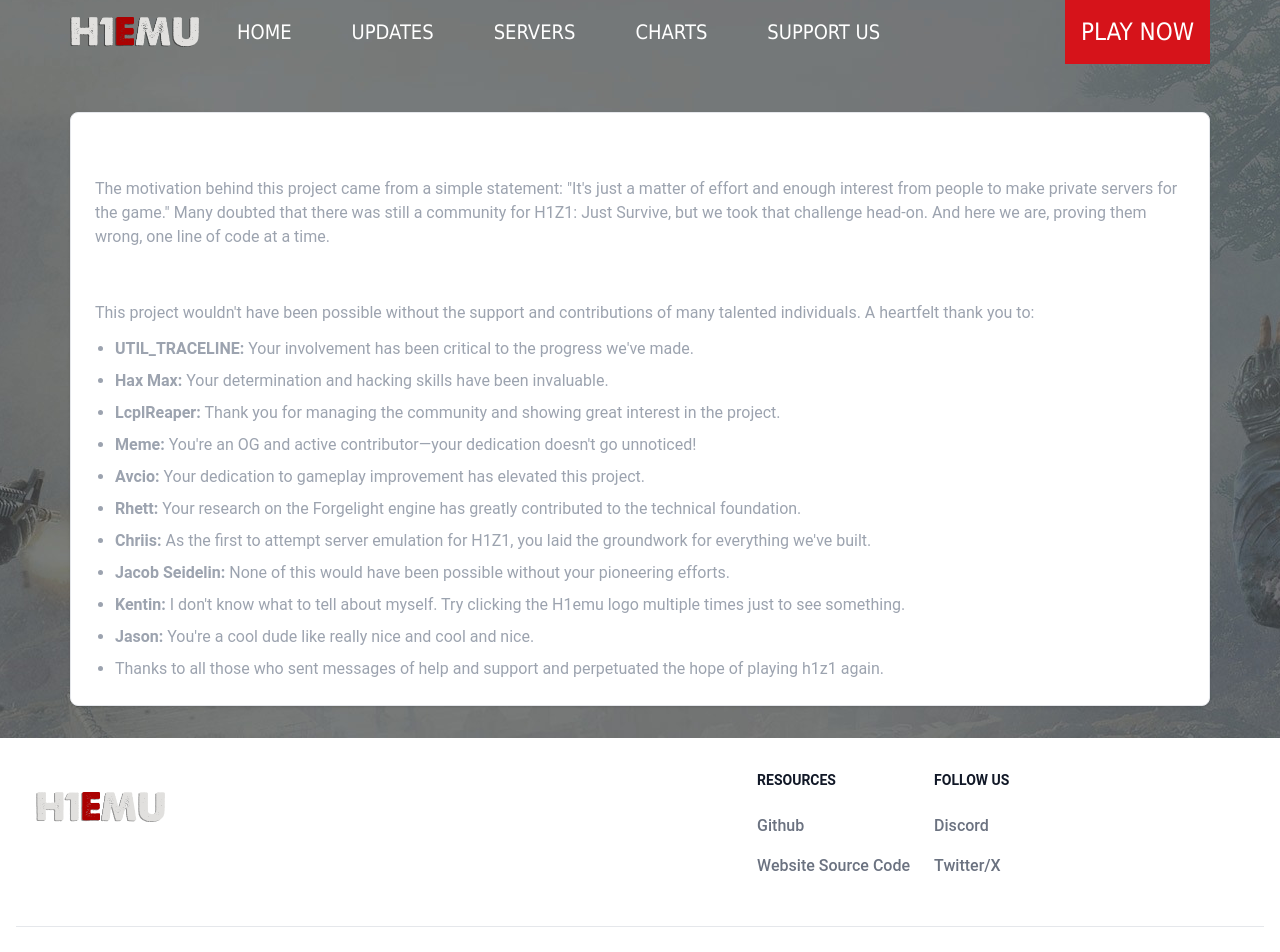
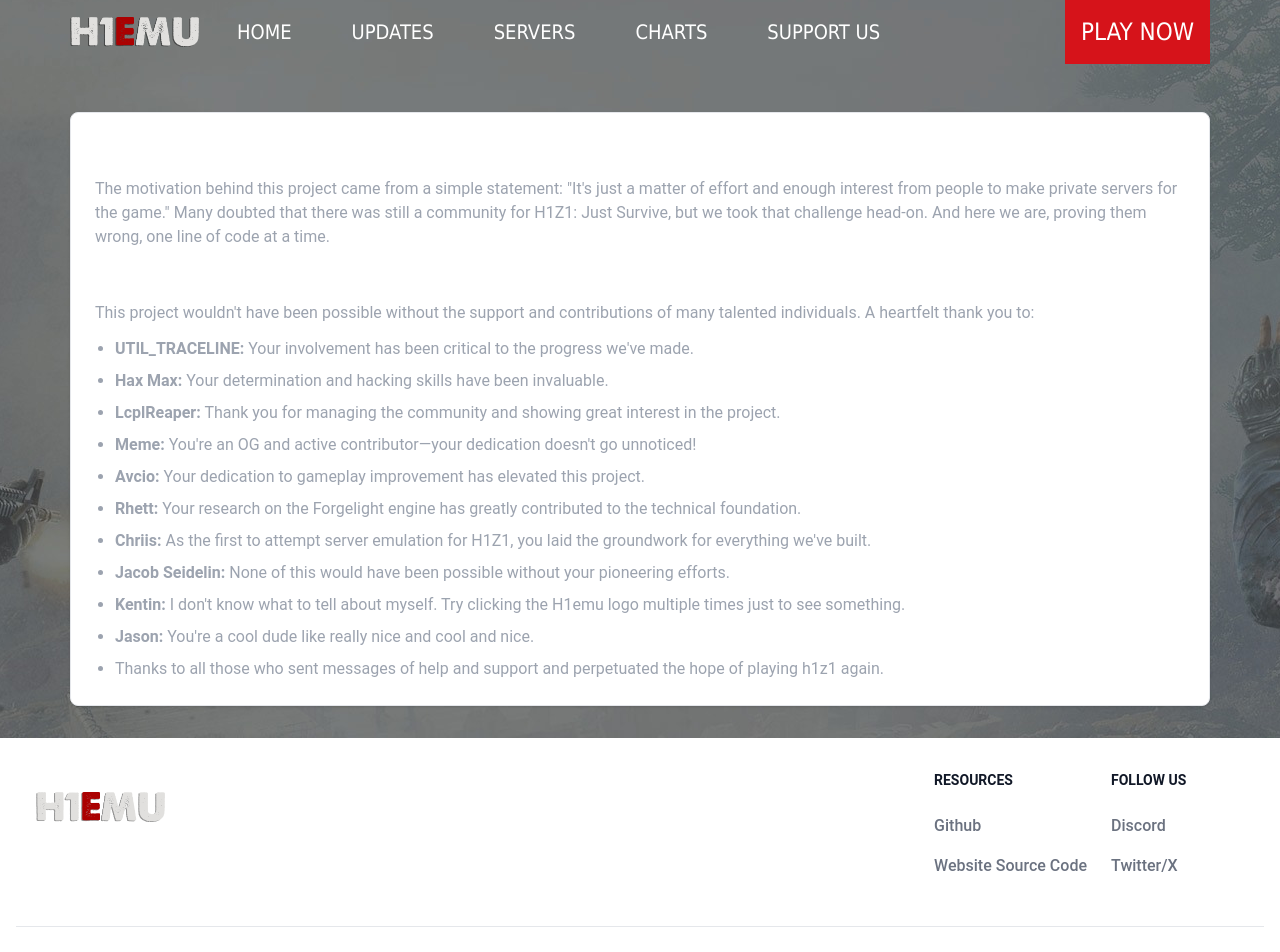
Before and after one commit to H1emu/h1emu-com, a Svelte app: page / in a window 1280 px wide. Shown: the top 952 px of the page. Built offline with nearby package versions, Linux system fonts and the light colour scheme.

Commit message:
fix grid cols size

```diff
--- a/src/Footer.svelte
+++ b/src/Footer.svelte
@@ -19,7 +19,7 @@
           ></span>
         </button>
       </div>
-      <div class="grid grid-cols-2 gap-8 sm:gap-6 sm:grid-cols-3">
+      <div class="grid grid-cols-2 gap-8 sm:gap-6 sm:grid-cols-2">
         <div>
           <h2
             class="mb-6 text-sm font-semibold text-gray-900 uppercase dark:text-white"
```
